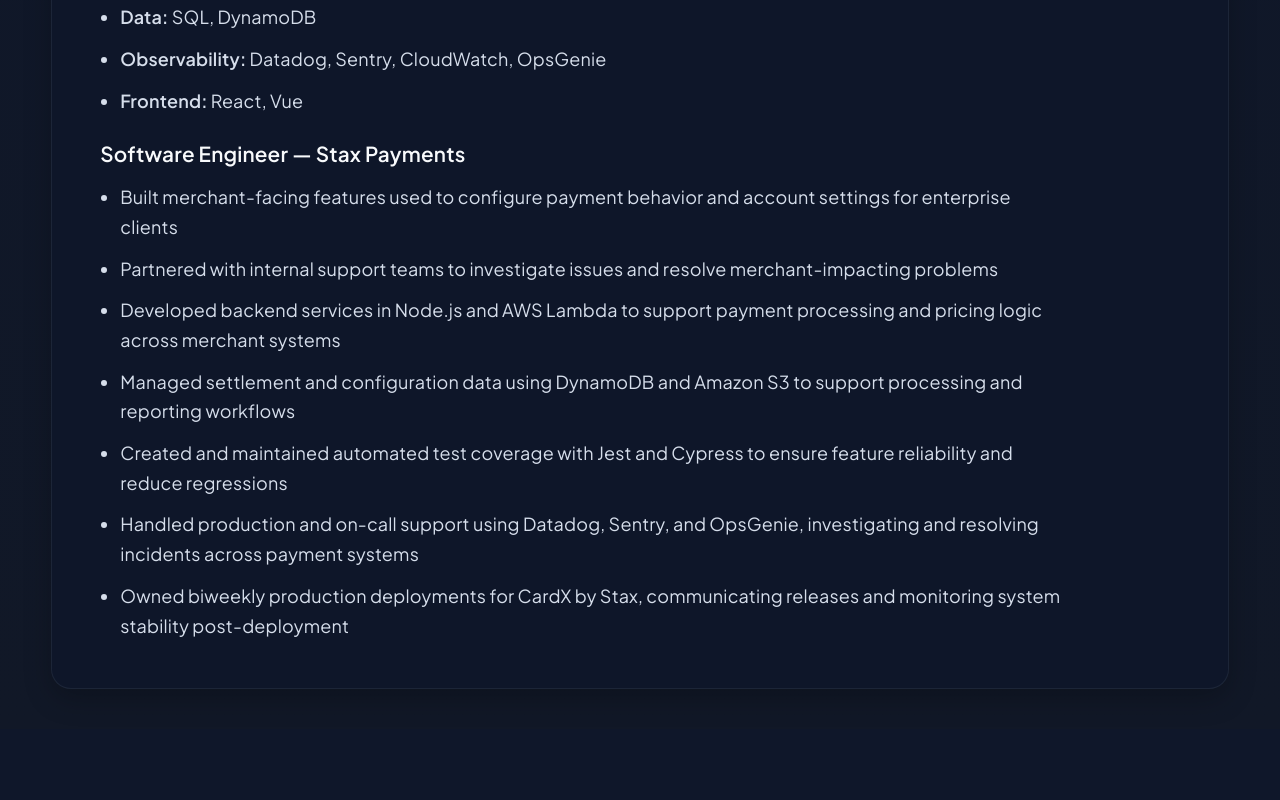
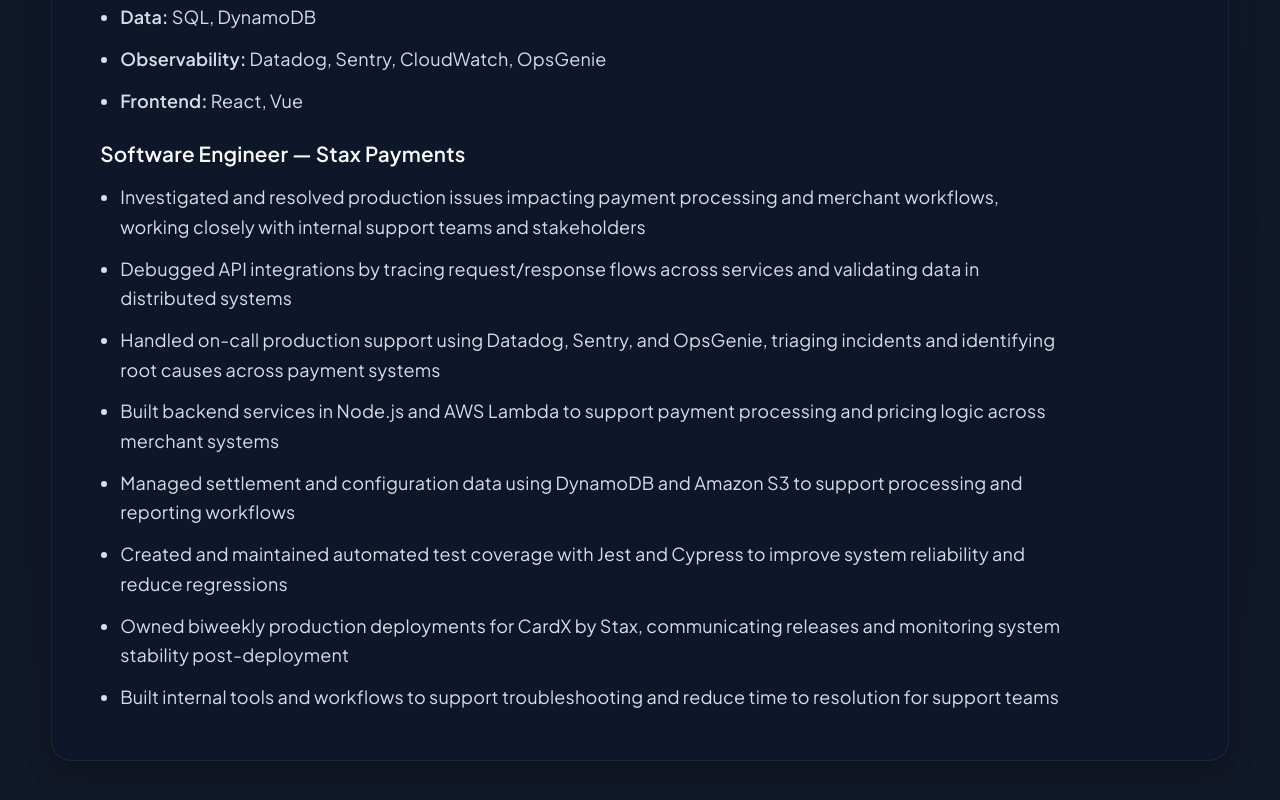
Before and after one commit to lizburkecodes/liz-burke-portfolio, a React (Vite) app: page /experience in a window 1280 px wide. Shown: the part 652-1452 px from the top of the page. Before the commit the page ends 1381 px from the top, so only its background shows below. Built offline with nearby package versions, Linux system fonts and the light colour scheme; the HTML template or start-up script is replaced by a standard one.

Commit message:
reorder bullets

```diff
--- a/src/pages/Experience.jsx
+++ b/src/pages/Experience.jsx
@@ -24,32 +24,36 @@
 
       <ul>
         <li>
-          Built merchant-facing features used to configure payment behavior and account settings
-          for enterprise clients
+          Investigated and resolved production issues impacting payment processing and merchant workflows,
+          working closely with internal support teams and stakeholders
         </li>
         <li>
-          Partnered with internal support teams to investigate issues and resolve
-          merchant-impacting problems
+          Debugged API integrations by tracing request/response flows across services and validating data
+          in distributed systems
         </li>
         <li>
-          Developed backend services in Node.js and AWS Lambda to support payment processing
-          and pricing logic across merchant systems
+          Handled on-call production support using Datadog, Sentry, and OpsGenie, triaging incidents and
+          identifying root causes across payment systems
         </li>
         <li>
-          Managed settlement and configuration data using DynamoDB and Amazon S3 to support
-          processing and reporting workflows
+          Built backend services in Node.js and AWS Lambda to support payment processing and pricing logic
+          across merchant systems
         </li>
         <li>
-          Created and maintained automated test coverage with Jest and Cypress to ensure
-          feature reliability and reduce regressions
+          Managed settlement and configuration data using DynamoDB and Amazon S3 to support processing and
+          reporting workflows
         </li>
         <li>
-          Handled production and on-call support using Datadog, Sentry, and OpsGenie,
-          investigating and resolving incidents across payment systems
+          Created and maintained automated test coverage with Jest and Cypress to improve system reliability
+          and reduce regressions
         </li>
         <li>
-          Owned biweekly production deployments for CardX by Stax, communicating releases
-          and monitoring system stability post-deployment
+          Owned biweekly production deployments for CardX by Stax, communicating releases and monitoring system
+          stability post-deployment
+        </li>
+        <li>
+          Built internal tools and workflows to support troubleshooting and reduce time to resolution for
+          support teams
         </li>
       </ul>
     </div>
```
